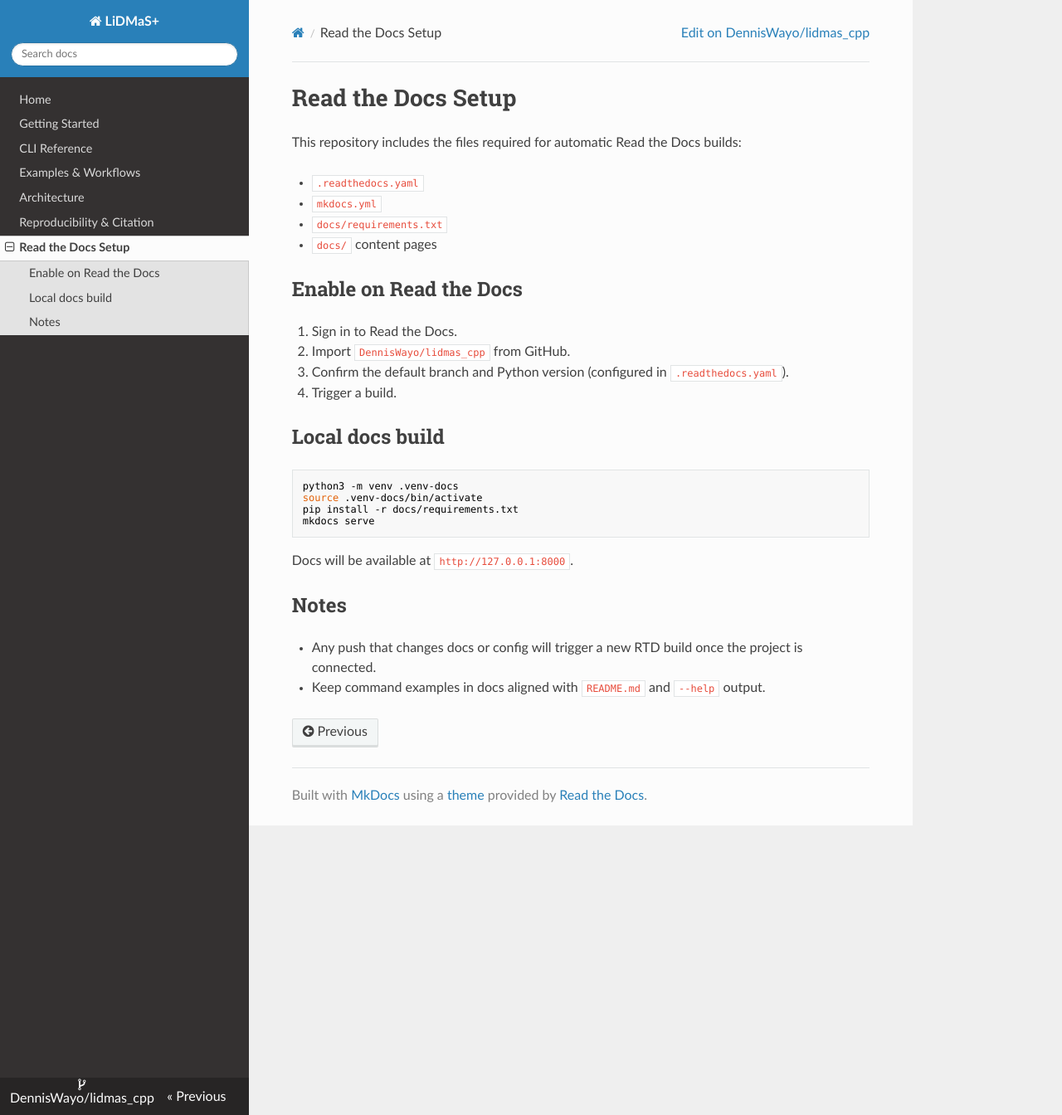
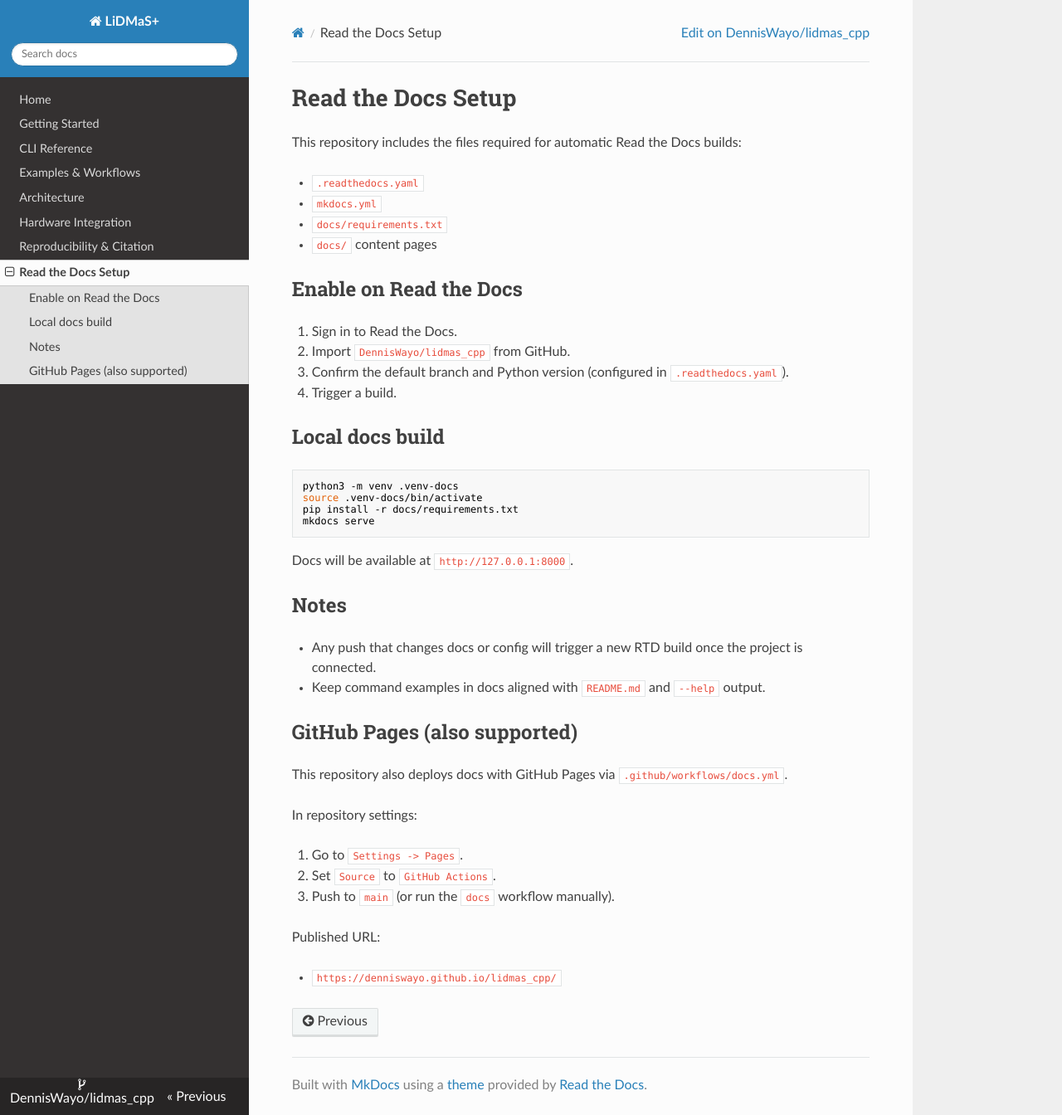
Before and after one commit to DennisWayo/lidmas_cpp, an MkDocs documentation site: the page built from docs/readthedocs-setup.md, in a window 1280 px wide and 1344 px high. Shown: the whole window at 83% size. Built offline with MkDocs 1.6.1, drawn with Linux system fonts in a browser that asks for light colours; nearby versions of some CDN libraries.

Commit message:
Add GitHub Pages docs workflow and clarify pip/docs usage

```diff
--- a/docs/readthedocs-setup.md
+++ b/docs/readthedocs-setup.md
@@ -29,3 +29,17 @@ Docs will be available at `http://127.0.0.1:8000`.
 
 - Any push that changes docs or config will trigger a new RTD build once the project is connected.
 - Keep command examples in docs aligned with `README.md` and `--help` output.
+
+## GitHub Pages (also supported)
+
+This repository also deploys docs with GitHub Pages via `.github/workflows/docs.yml`.
+
+In repository settings:
+
+1. Go to `Settings -> Pages`.
+2. Set `Source` to `GitHub Actions`.
+3. Push to `main` (or run the `docs` workflow manually).
+
+Published URL:
+
+- `https://denniswayo.github.io/lidmas_cpp/`
--- a/mkdocs.yml
+++ b/mkdocs.yml
@@ -1,6 +1,6 @@
 site_name: LiDMaS+
 site_description: Logical Injection & Decoding Modeling System
-site_url: https://lidmas-cpp.readthedocs.io/
+site_url: https://denniswayo.github.io/lidmas_cpp/
 repo_url: https://github.com/DennisWayo/lidmas_cpp
 repo_name: DennisWayo/lidmas_cpp
 docs_dir: docs
@@ -21,5 +21,6 @@ nav:
   - CLI Reference: cli-reference.md
   - Examples & Workflows: examples-workflows.md
   - Architecture: architecture.md
+  - Hardware Integration: hardware-integration.md
   - Reproducibility & Citation: reproducibility-citation.md
   - Read the Docs Setup: readthedocs-setup.md
```
Also changed, not shown: README.md (+8 -3 lines), 1 other file.
